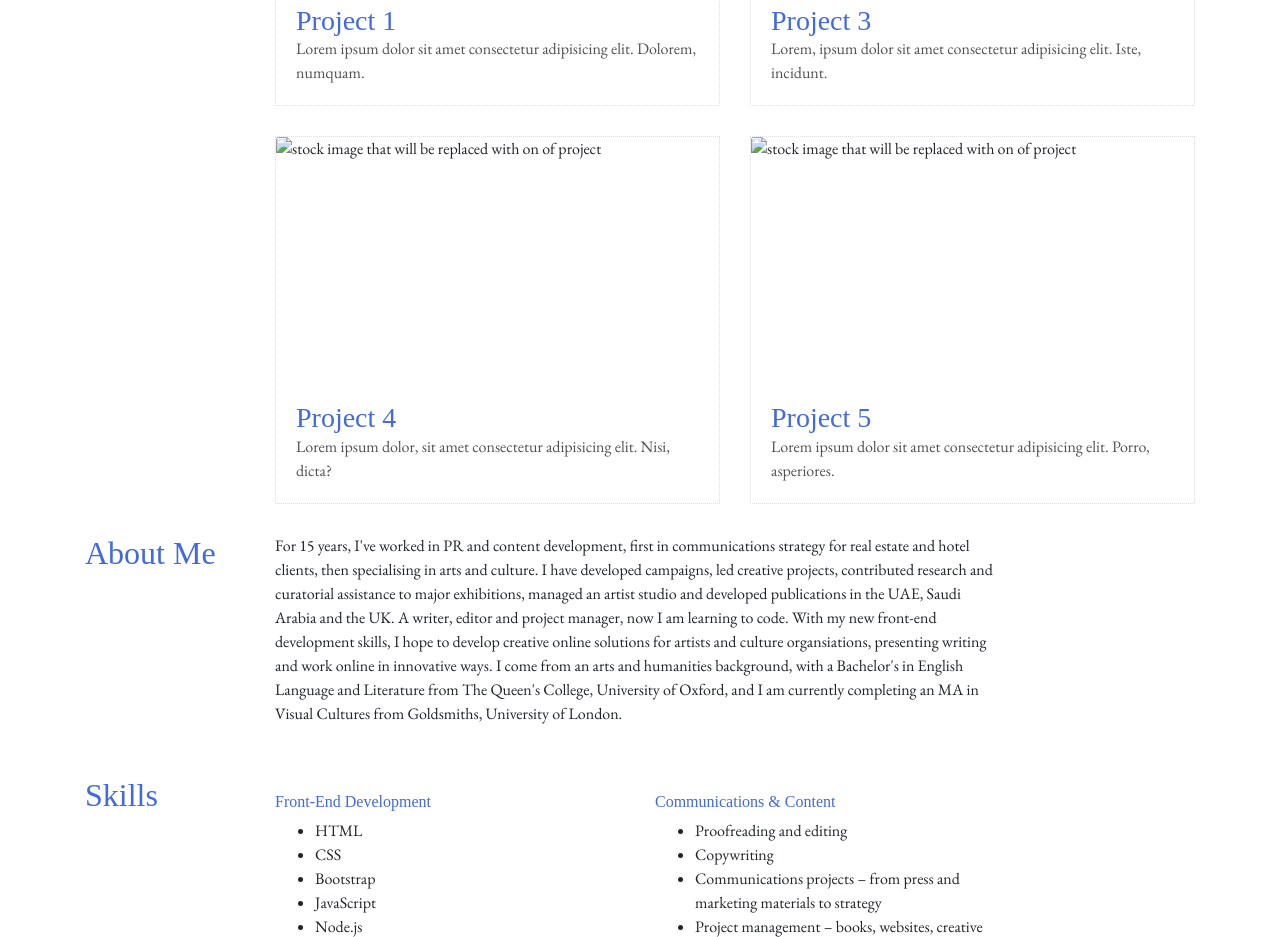
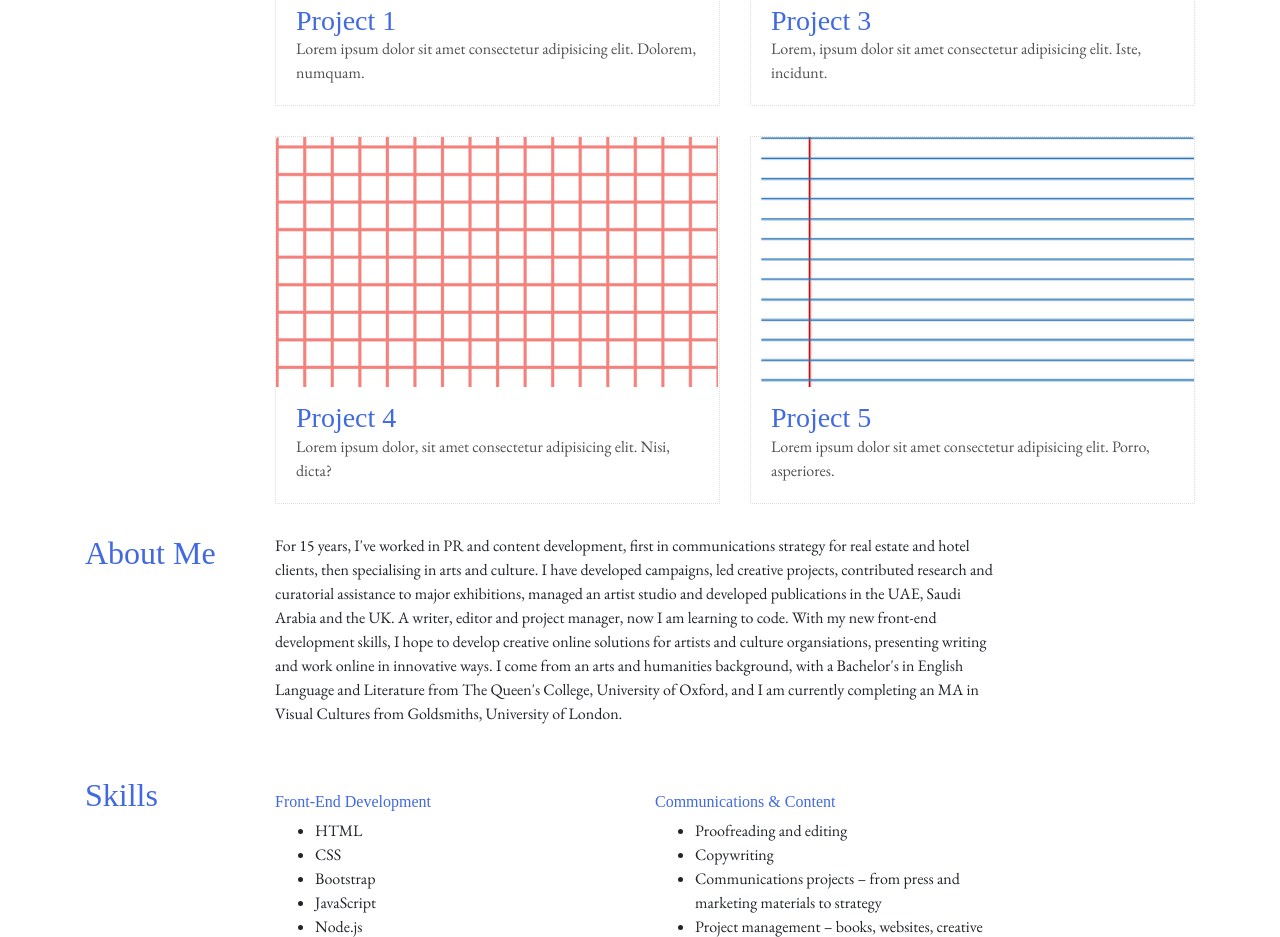
Before and after one commit to rararach-l/my-portfolio-site, a plain HTML site: page index.html in a window 1280 px wide. Shown: the part 1357-2294 px from the top of the page. Drawn offline with nearby package versions, Linux system fonts and the light colour scheme; a web font is replaced by a local one.

Commit message:
updated image links for new file structure

```diff
--- a/index.html
+++ b/index.html
@@ -54,11 +54,7 @@
 
     <!-- hero section -->
     <div class="jumbotron">
-        <!-- <div class="row">
-            <div class="col-md-2"> -->
             <img src="/assets/images/me-avatar.jpg" alt="Rachel's avatar image" class="rounded-circle avatarImage">
-        <!-- <div class="row">
-            <div class="col-md-10"> -->
         <div class="jumboCopy">
             <h1 class="display-4"><span class="copy">Rachel Bennett is</span><span class="emphasis"></span>text-based</h1><span class="copy">working with writing, editing, communications +
                 marketing projects from publications to press campaigns – </span><span class="copy">that means
@@ -122,7 +118,7 @@
 
             <div class="col-md-5">
                 <div class="card">
-                    <img src="/assets/colour-grid-graph-paper.png" class="card-img-top" alt="stock image that will be replaced with on of project">
+                    <img src="/assets/images/colour-grid-graph-paper.png" class="card-img-top" alt="stock image that will be replaced with on of project">
                     <div class="card-body">
                         <h3 class="card-subtitle">Project 4</h3>
                         <p class="card-text">Lorem ipsum dolor, sit amet consectetur adipisicing elit. Nisi, dicta?</p>
@@ -132,7 +128,7 @@
 
             <div class="col-md-5">
                 <div class="card">
-                    <img src="/assets/lined-paper.png" class="card-img-top line" alt="stock image that will be replaced with on of project">
+                    <img src="/assets/images/lined-paper.png" class="card-img-top line" alt="stock image that will be replaced with on of project">
                     <div class="card-body">
                         <h3 class="card-subtitle">Project 5</h3>
                         <p class="card-text">Lorem ipsum dolor sit amet consectetur adipisicing elit. Porro, asperiores.</p>
```
